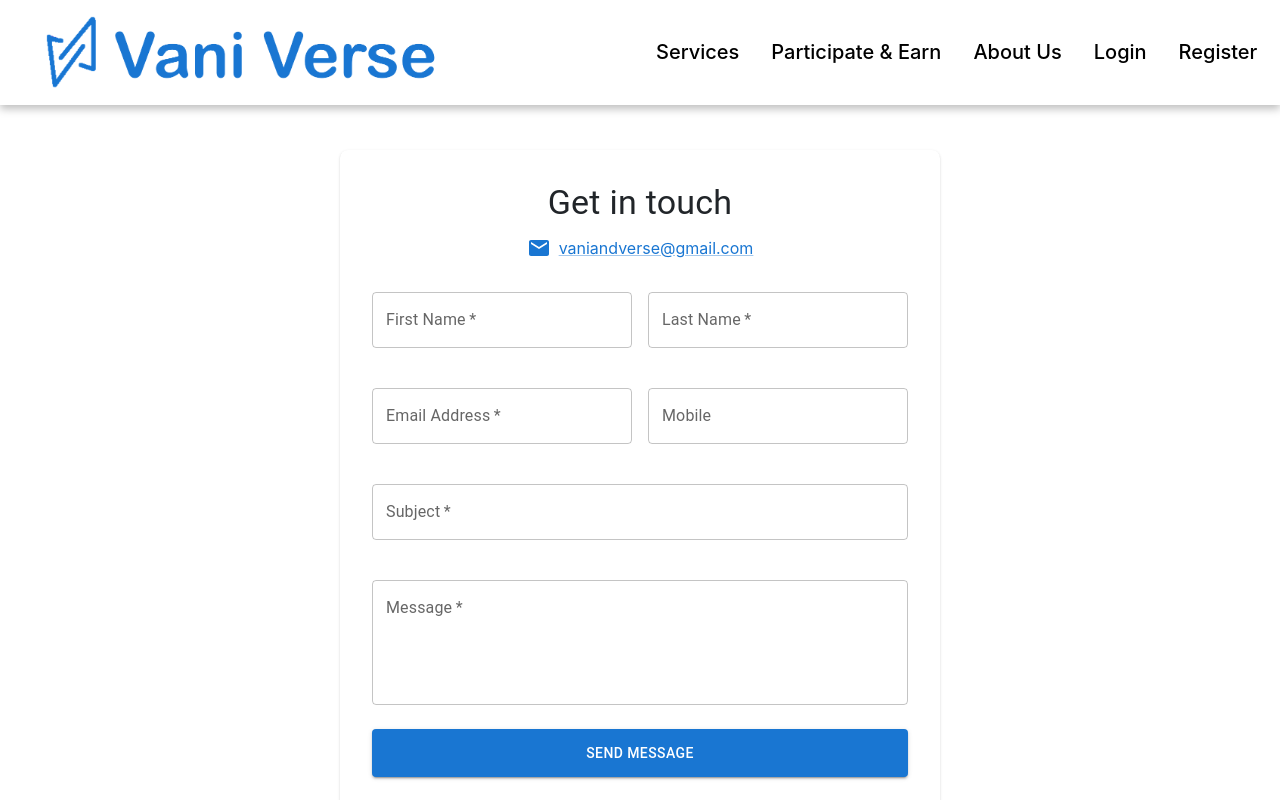
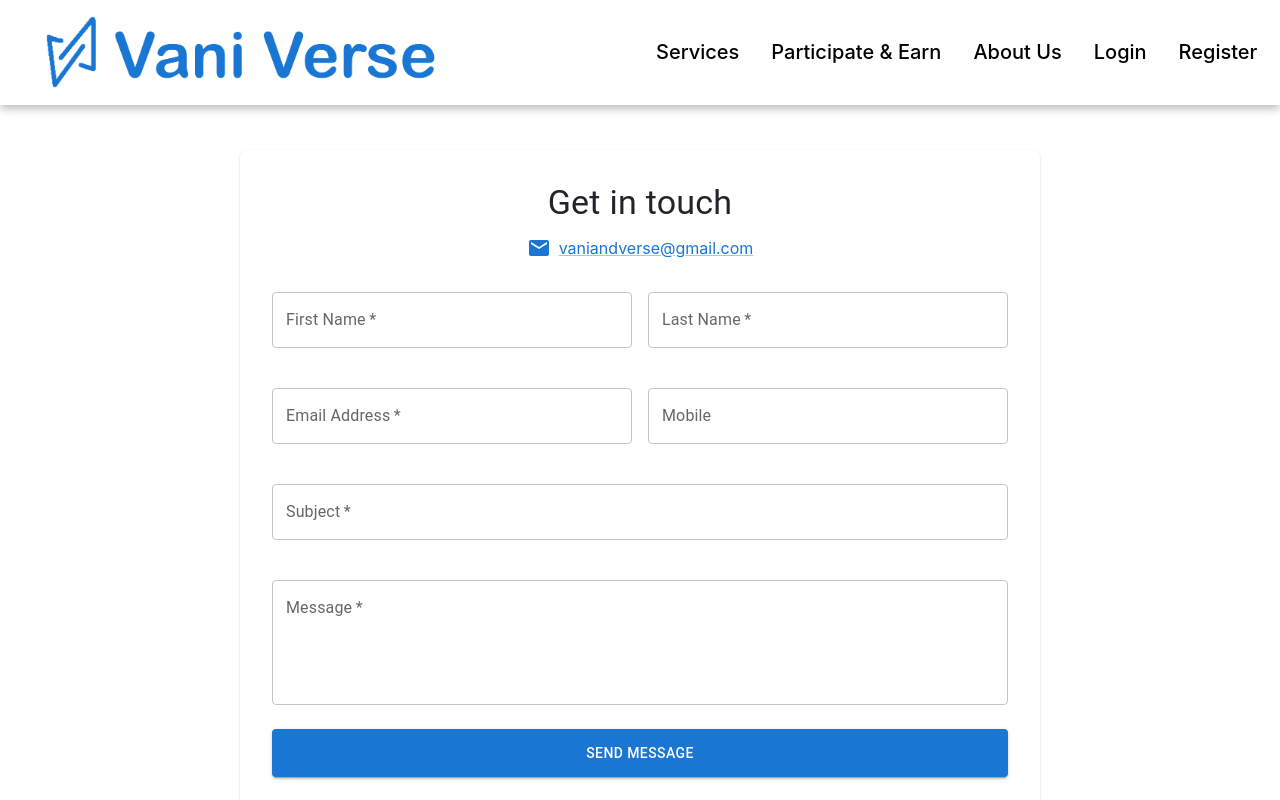
Before and after one commit to TanmoyTheStudent/VaniVerseDemo2, a React (Create React App) app: page /message-us in a window 1280 px wide. Shown: the top 800 px of the page. Built offline with nearby package versions, Linux system fonts and the light colour scheme.

Commit message:
Update MessageForm2.js

```diff
--- a/src/components/home/MessageForm2.js
+++ b/src/components/home/MessageForm2.js
@@ -22,7 +22,7 @@ const MessageForm2 = () => {
 
   const handleSubmit = (e) => {
     e.preventDefault();
-    // Here, you can handle form submission logic, such as sending the data to a server.
+    //form submission logic
     console.log('Form Data:', formData);
     // Reset form after submission
     setFormData({
@@ -41,7 +41,7 @@ const MessageForm2 = () => {
         display: 'flex',
         flexDirection: 'column',
         alignItems: 'center',
-        maxWidth: '600px',
+         maxWidth: {xs:'600px',md:'800px'},
         margin: '0 auto',
        marginTop:{xs:'100px',sm:'130px',lg:'150px'},
         padding: '2rem',
```
